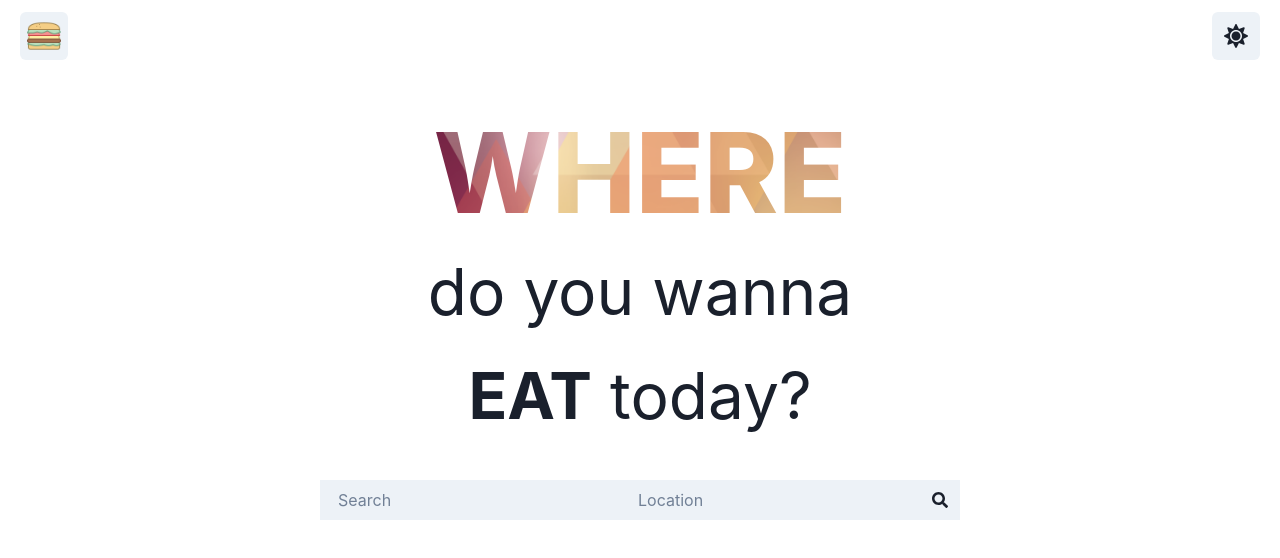
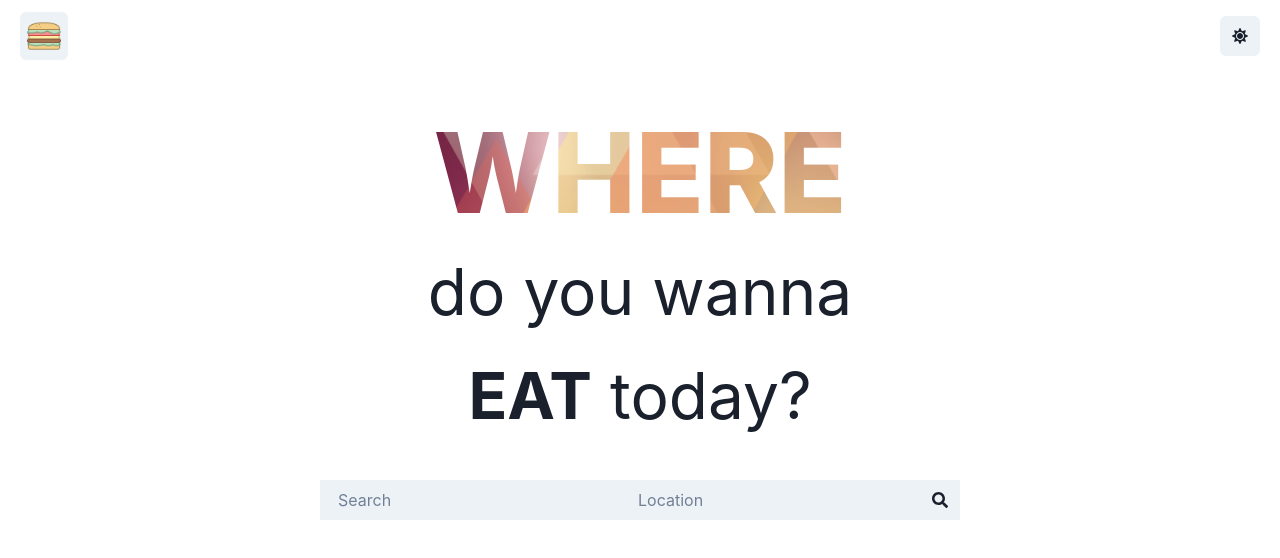
Before and after one commit to shoaibiqbal0/react-resturant-search, a React (Create React App) app: page / in a window 1280 px wide. Shown: the top 558 px of the page. Built offline with nearby package versions, Linux system fonts and the light colour scheme; no server answers.

Commit message:
Change size

```diff
--- a/src/components/NavBar.jsx
+++ b/src/components/NavBar.jsx
@@ -21,7 +21,7 @@ const NavBar = () => {
           icon={<Image w="70%" onClick={onToggle} m="-5" src={hamburger} />}
         />
         <Spacer />
-        <IconButton size="lg" icon={<FaSun size="50%" />} />
+        <IconButton icon={<FaSun />} />
       </HStack>
       <NavMenu isOpen={isOpen} onToggle={onToggle} />
     </>
```
